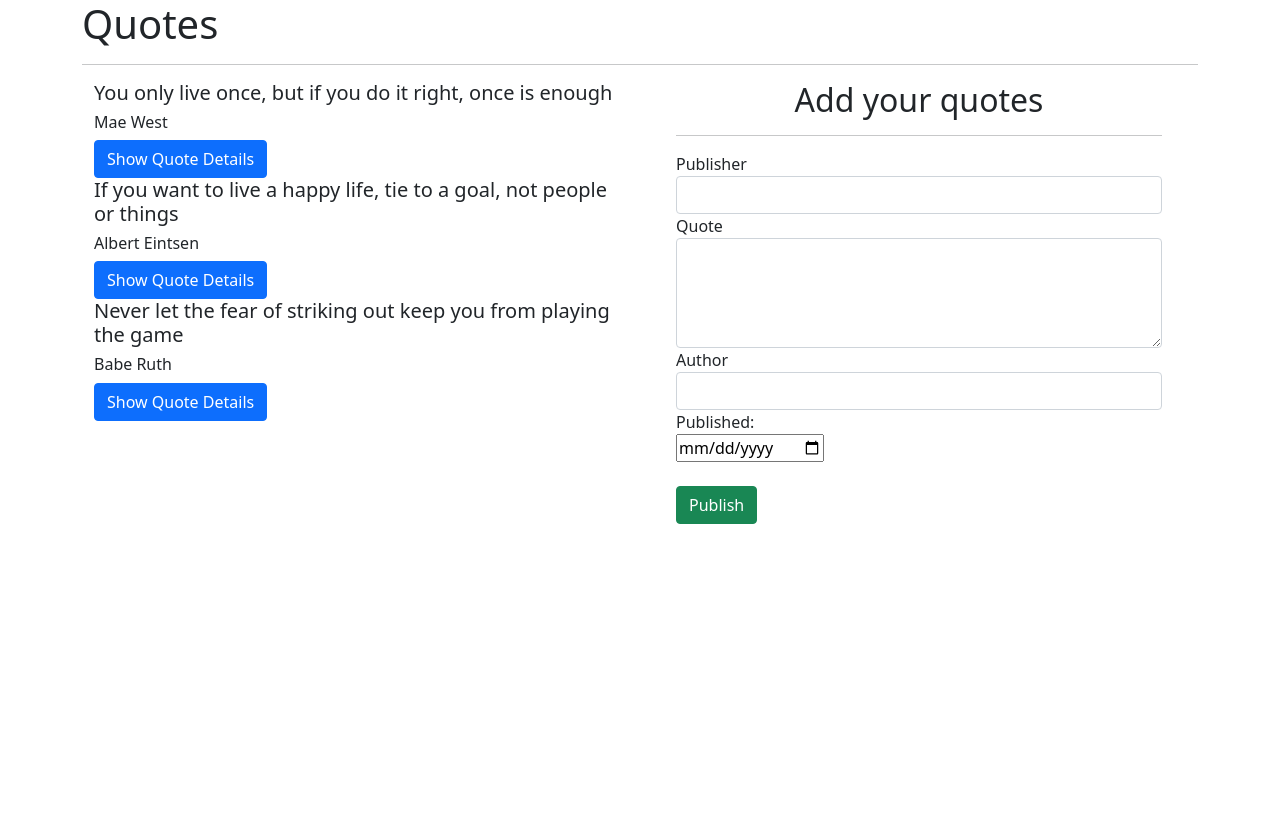
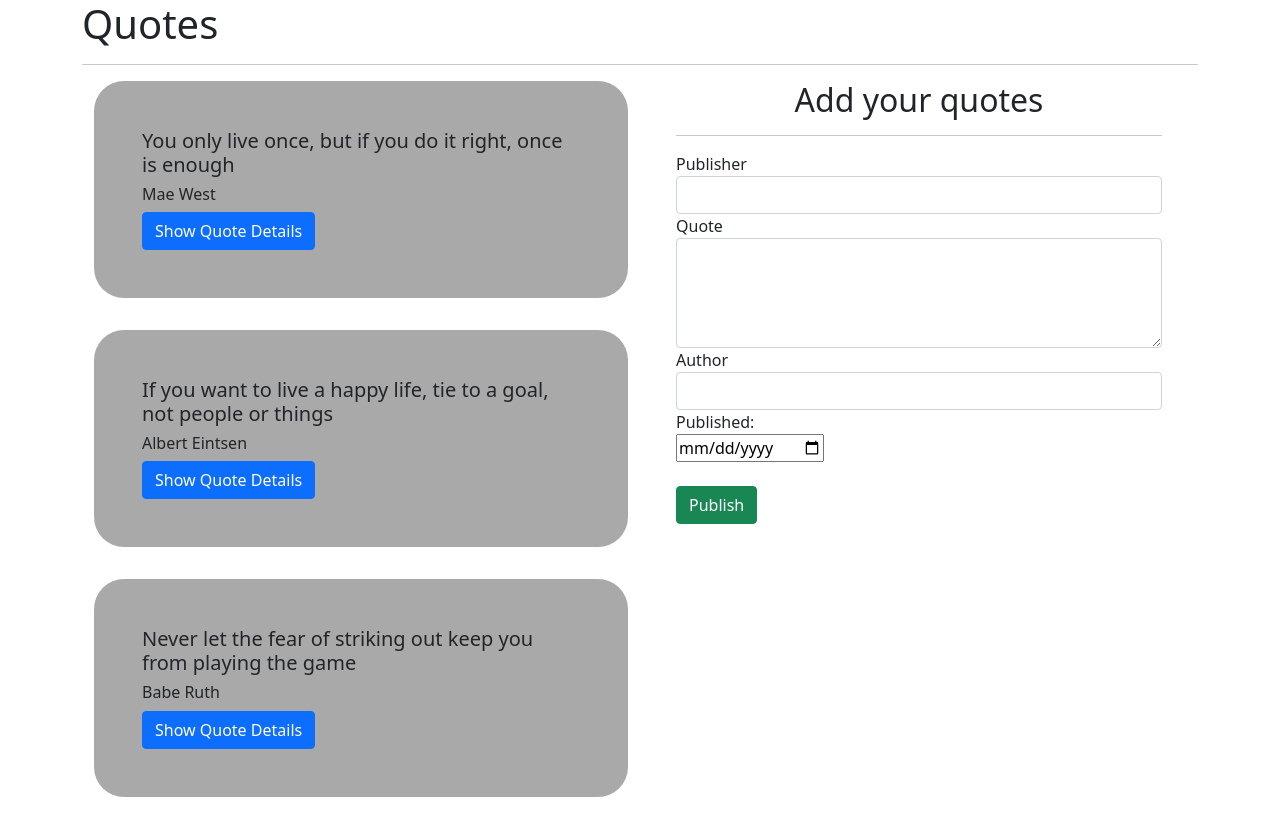
Before and after one commit to bre-nda/Quotes-Project, an Angular app: page / in a window 1280 px wide. Before the commit the page ends 800 px from the top, so only its background shows below. Built offline with nearby package versions, Linux system fonts and the light colour scheme.

Commit message:
style the card

```diff
--- a/src/app/quote-detail/quote-detail.component.ts
+++ b/src/app/quote-detail/quote-detail.component.ts
@@ -18,10 +18,10 @@ export class QuoteDetailComponent implements OnInit {
   }
   upvotes : number = 0;
   downvotes: number = 0;
-  likeBtnClick() {
+  upvoteBtnClick() {
     this.upvotes++;
   }
-  dislikeBtnClick(){
+  downvoteBtnClick(){
     this.downvotes++;
   }
 
--- a/src/app/quote/quote.component.css
+++ b/src/app/quote/quote.component.css
@@ -0,0 +1,6 @@
+.cards {
+    padding: 3rem;
+    background-color: darkgray;
+    margin-bottom: 2rem;
+    border-radius: 30px;
+}
--- a/src/app/quote/quote.component.html
+++ b/src/app/quote/quote.component.html
@@ -14,16 +14,16 @@
     <hr>
     <div class="container">
         <div class="row">
-            <div class="col-md-6">
-                <div *ngFor='let quote of quotes; let i = index'>
+            <div class=" col-md-6">
+                <div *ngFor='let quote of quotes; let i = index' class="cards">
                     <h5>{{quote.description}}</h5>
                     <h6>{{quote.author}}</h6>
-                    <button (click)='toggleDetails(i)' class="btn btn-primary">Show Quote Details</button>
+                    <button (click)='toggleDetails(i)' class="btn btn-primary ">Show Quote Details</button>
                     <app-quote-detail *ngIf='quote.showPublisher' [quote]='quote' (isComplete)='deleteQuote ($event,i)'></app-quote-detail>
                 </div>
             </div>
-            <div class="col-md-6">
-                <app-quote-form (addQuote)="addNewQuote($event)"></app-quote-form>
+            <div class="col-md-6 ">
+                <app-quote-form (addQuote)="addNewQuote($event) "></app-quote-form>
             </div>
         </div>
     </div>
--- a/src/index.html
+++ b/src/index.html
@@ -1,13 +1,17 @@
 <!doctype html>
 <html lang="en">
+
 <head>
     <meta charset="utf-8">
     <title>Quotes</title>
     <base href="/">
     <meta name="viewport" content="width=device-width, initial-scale=1">
+    <link rel="stylesheet" href="https://use.fontawesome.com/releases/v5.6.3/css/all.css">
     <link rel="icon" type="image/x-icon" href="favicon.ico">
 </head>
+
 <body>
     <app-root></app-root>
 </body>
+
 </html>
```
Lines whose indentation alone changed are shown as unchanged.
